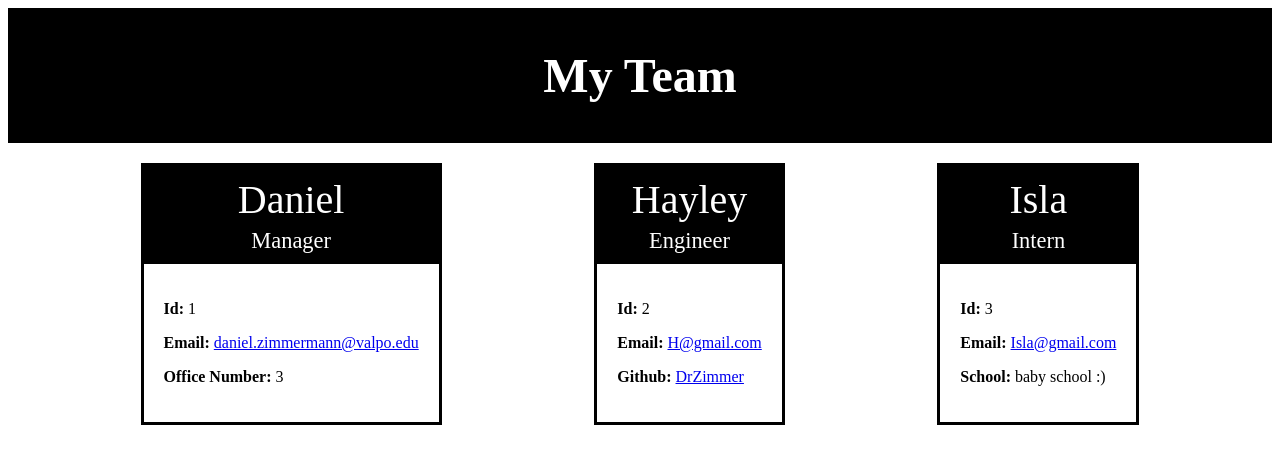
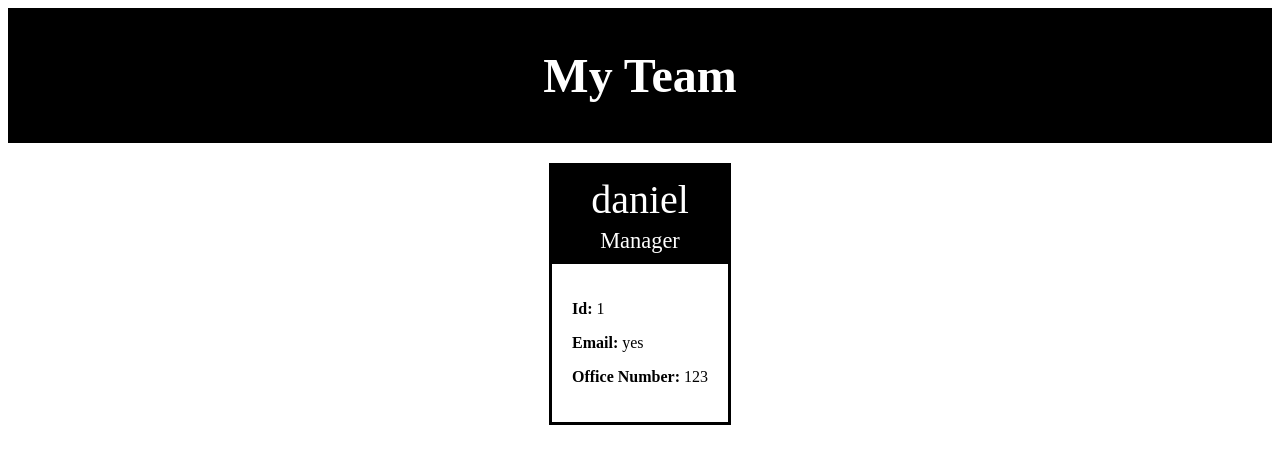
Before and after one commit to DrZimmer/Team_Profile_Generator, a website: page dist/index.html in a window 1280 px wide. Drawn offline with Linux system fonts and the light colour scheme.

Commit message:
saved the index.html example from video to go into the repo

```diff
--- a/dist/index.html
+++ b/dist/index.html
@@ -17,47 +17,15 @@
 
     <div class="employeeBorder">
       <div class="employeeHeader">
-        <label class="eName">Daniel</label>
+        <label class="eName">daniel</label>
         <label class="jobRole">Manager</label>
       </div>
       <div class="employeeBody">
         <p><b>Id:</b> 1</p>
-        <p><b>Email:</b>
-          <a href="mailto:daniel.zimmermann@valpo.edu">daniel.zimmermann@valpo.edu</a>
-        </p>
-        <p><b>Office Number:</b> 3</p>
+        <p><b>Email:</b> yes</p>
+        <p><b>Office Number:</b> 123</p>
       </div>
     </div>
-
-      <div class="employeeBorder">
-        <div class="employeeHeader">
-          <label class="eName">Hayley</label>
-          <label class="jobRole">Engineer</label>
-        </div>
-        <div class="employeeBody">
-          <p><b>Id:</b> 2</p>
-          <p><b>Email:</b>
-            <a href="mailto:H@gmail.com">H@gmail.com</a>
-          </p>
-          <p><b>Github:</b>
-            <a href="https://github.com/DrZimmer"> DrZimmer</a>
-          </p>
-        </div>
-      </div>
-
-      <div class="employeeBorder">
-        <div class="employeeHeader">
-          <label class="eName">Isla</label>
-          <label class="jobRole">Intern</label>
-        </div>
-        <div class="employeeBody">
-          <p><b>Id:</b> 3</p>
-          <p><b>Email:</b>
-            <a href="mailto:Isla@gmail.com">Isla@gmail.com</a>
-          </p>
-          <p><b>School:</b> baby school :)</p>
-        </div>
-      </div>
 
       </div>
 
```
